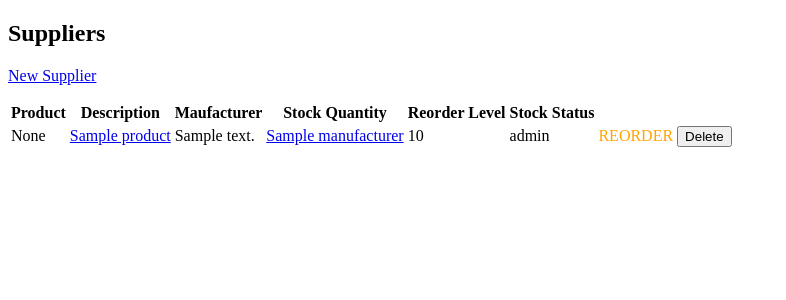
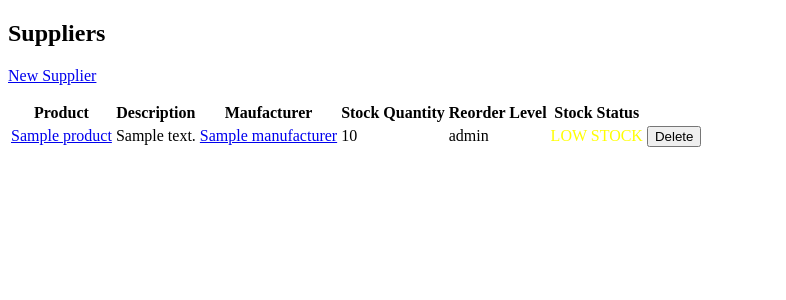
Before and after one commit to murrayscott/project1, a Flask app: page /suppliers in a window 1280 px wide. Shown: the part 70-370 px from the top of the page, without its empty margins (0-786 px from the left). Run offline with Flask 2, Linux system fonts and the light colour scheme; a database or web service that is not in the repository returns one stand-in record (values such as "Sample title"); some libraries are stand-ins or nearby versions.

Commit message:
ammended low stock code in suppliers/index.htm

```diff
--- a/static/css/main.css
+++ b/static/css/main.css
@@ -6,6 +6,10 @@
     color: orange;
 }
 
+.yellow{
+    color: yellow;
+}
+
 .green {
     color: green;
 }
--- a/templates/manufacturers/index.html
+++ b/templates/manufacturers/index.html
@@ -31,12 +31,12 @@
   <tr>
     <td>
       <form>
-        <input type="text" id = "name" name="name">
+        <input type="text" id = "name" size="25" name="name">
       </form>
     </td>
     <td>
       <form>
-        <input type="text" id = "address" size="50" name="address">
+        <input type="text" id = "address" size="55" name="address">
       </form>
     </td>
     <td>
--- a/templates/suppliers/index.html
+++ b/templates/suppliers/index.html
@@ -18,7 +18,6 @@
   </tr>
   {% for supplier in suppliers %}
   <tr>
-    <td>{{ supplier.id}}</td>
     <td><a href="/products/{{ supplier.product.id }}">{{ supplier.product.name }} </a></td>
     <td>{{ supplier.product.description}} </td>
     <td><a href="/manufacturers/{{ supplier.manufacturer.id }}"> {{supplier.manufacturer.name}} </a></td>
@@ -27,13 +26,15 @@
     <td>{% if supplier.product.stock_qty >= supplier.product.reorder_level %}
             <a class = "green">OK</a>
         {% elif supplier.product.stock_qty >= (supplier.product.reorder_level / 2) %}
-            <a class = "amber">REORDER</a>
+            <a class = "yellow">LOW STOCK</a>
+        {% elif supplier.product.stock_qty <= 0 %}
+            <a class = "red">OUT OF STOCK</a>
         {% else%}
-            <a class = "red">REORDER</a>
+            <a class = "orange">VERY LOW STOCK</a>
         {% endif %}
     </td>
     <td>
-      <form action="/suppliers/{{ supplier.id }}/delete" method="POST">
+      <form action="/suppliers/{{ supplier.product.id }}/delete" method="POST">
         <input type="submit" value="Delete" />
       </form>
     </td>
```
